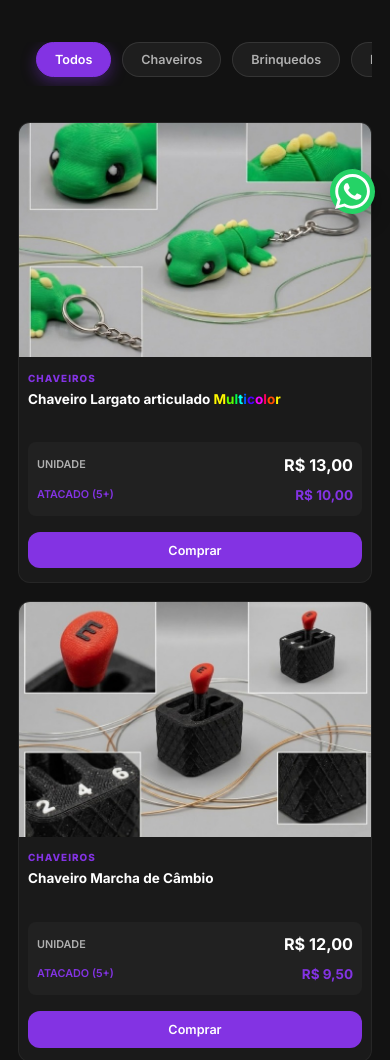
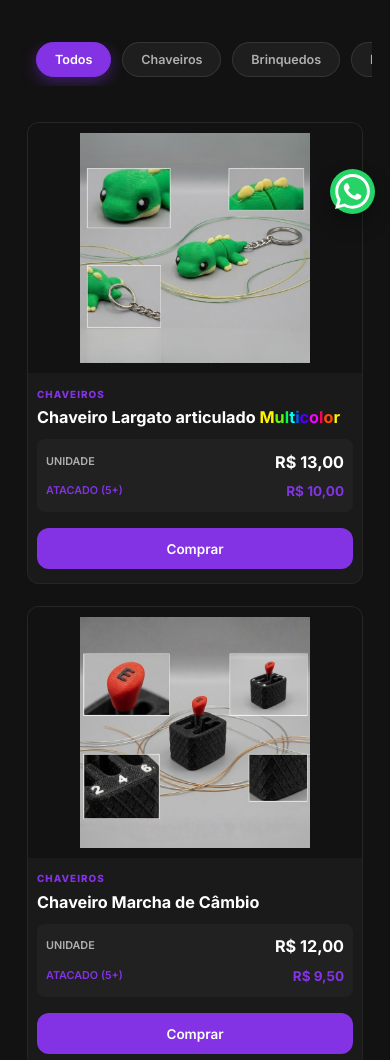
Before and after one commit to KawanTeles/Loja-KVT-3D, a plain HTML site: page index.html in a window 390 px wide. Shown: the part 615-1675 px from the top of the page. Drawn offline with Linux system fonts and the light colour scheme.

Commit message:
feat: algumas mudanças nas fotos

```diff
--- a/css/responsive.css
+++ b/css/responsive.css
@@ -119,11 +119,24 @@
   /* Grid de Produtos - Inteligente */
   .products-grid {
     grid-template-columns: repeat(2, 1fr); /* 2 colunas para aproveitar espaço */
-    gap: 1.2rem;
+    gap: 1.5rem;
+    padding: 0 1rem;
   }
 
   .product-img-wrapper {
-    aspect-ratio: 3 / 2; /* Imagens ainda mais compactas para priorizar o texto */
+    aspect-ratio: 1 / 1;
+    background: #121212;
+    display: flex;
+    align-items: center;
+    justify-content: center;
+    overflow: hidden;
+  }
+
+  .product-img-wrapper img {
+    width: 100%;
+    height: 100%;
+    object-fit: contain; /* Alterado para contain para garantir que o produto apareça inteiro */
+    padding: 10px; /* Pequeno respiro para a imagem não tocar as bordas */
   }
 
   .product-info {
@@ -136,14 +149,14 @@
   }
 
   .product-title {
-    font-size: 1.7rem; /* Aumentado significativamente para leitura imediata */
+    font-size: 1.6rem;
     height: auto;
-    min-height: 4.5rem;
+    min-height: 4.2rem;
     margin-bottom: 1.2rem;
     line-height: 1.3;
     overflow: hidden;
+    display: -webkit-box;
     line-clamp: 2;
-    display: -webkit-box;
     -webkit-line-clamp: 2;
     -webkit-box-orient: vertical;
   }
@@ -154,7 +167,7 @@
   }
 
   .price-value {
-    font-size: 1.8rem; /* Preço com maior destaque */
+    font-size: 1.8rem;
   }
 
   .price-label {
@@ -173,8 +186,8 @@
   }
 
   .filter-btn {
-    padding: 1rem 2rem; /* Aumentado proporcionalmente para mobile */
-    font-size: 1.4rem; /* Aumentado de 1.2rem */
+    padding: 1rem 2rem;
+    font-size: 1.4rem;
   }
 
   .footer-grid {
@@ -206,18 +219,22 @@
   }
 
   .products-grid {
-    grid-template-columns: 1fr; /* 1 coluna para produtos ficarem grandes */
-    gap: 2rem;
+    grid-template-columns: 1fr; /* Retornando para 1 coluna para visualização detalhada */
+    gap: 2.5rem;
+  }
+
+  .product-img-wrapper {
+    aspect-ratio: 4 / 3; /* Proporção mais equilibrada para 1 coluna */
   }
 
   .product-title {
-    height: auto;
-    font-size: 1.5rem;
+    font-size: 1.8rem;
+    min-height: auto;
   }
 
   .product-card .btn-primary {
-    padding: 1.2rem;
-    font-size: 1.4rem;
+    padding: 1.4rem;
+    font-size: 1.5rem;
   }
 }
 
--- a/index.html
+++ b/index.html
@@ -140,8 +140,8 @@
 
                     <!-- Produto 3 -->
                     <article class="product-card">
-                        <div class="product-img-wrapper">
-                            <img src="./img/arganel/arganel-gato.jpeg" alt="Chaveiro Pokebola em resina">
+                        <div class="product-img-wrapper img-small">
+                            <img src="./img/arganel/arganel-gato.jpeg" alt="Arganel de Gato">
                         </div>
                         <div class="product-info">
                             <span class="product-cat">Arganel</span>
--- a/js/script.js
+++ b/js/script.js
@@ -233,9 +233,11 @@ function displayProducts(products, container) {
             ? p.nome.replace("Multicolor", '<span class="rgb-effect">Multicolor</span>')
             : p.nome;
 
+        const imgClass = (p.nome === "Ovo Sensorial" || p.nome === "Arganel de Gato") ? "product-img-wrapper img-small" : "product-img-wrapper";
+
         return `
             <article class="product-card fade-in">
-                <div class="product-img-wrapper"><img src="${pathPrefix}${p.imagem}" alt="${p.nome}" loading="lazy"></div>
+                <div class="${imgClass}"><img src="${pathPrefix}${p.imagem}" alt="${p.nome}" loading="lazy"></div>
                 <div class="product-info">
                     <span class="product-cat">${p.categoria}</span>
                     <h3 class="product-title">${displayTitle}</h3>
```
